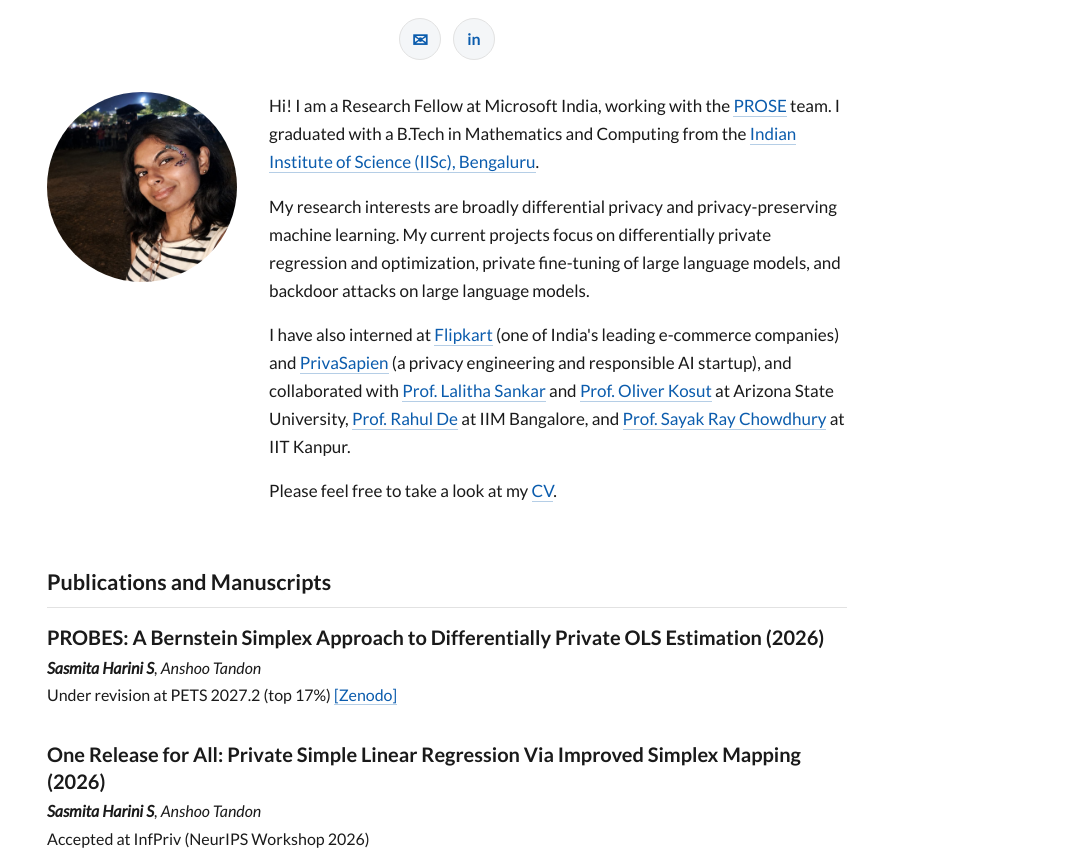
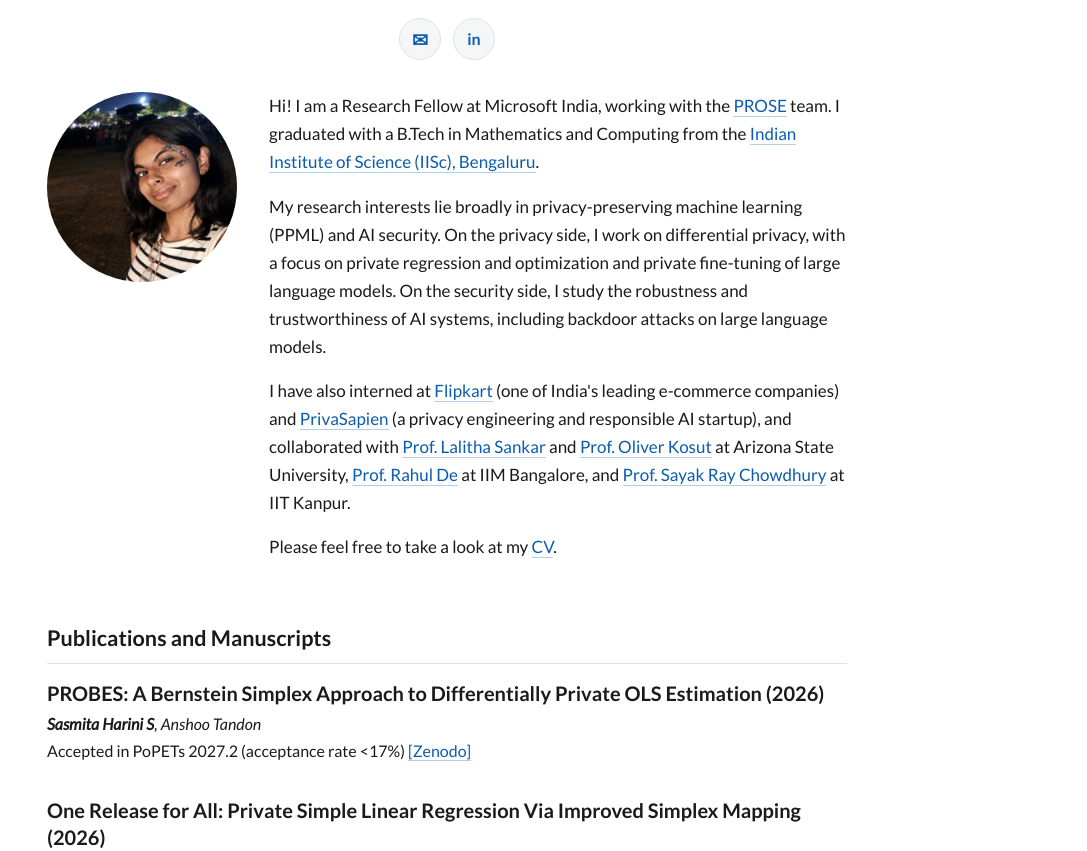
Before and after one commit to sasmitahs/sasmitahs.github.io, a plain HTML site: page index.html in a window 1280 px wide. Shown: the part 101-952 px from the top of the page, without its empty margins (193-1280 px from the left). Drawn offline with Linux system fonts and the light colour scheme.

Commit message:
Update research interests, PoPETs acceptance, and arXiv link
Co-authored-by: Copilot <223556219+Copilot@users.noreply.github.com>

```diff
--- a/index.html
+++ b/index.html
@@ -54,9 +54,10 @@
         </p>
 
         <p>
-          My research interests are broadly differential privacy and privacy-preserving machine learning. My current
-          projects focus on differentially private regression and optimization, private fine-tuning of large language
-          models, and backdoor attacks on large language models.
+          My research interests lie broadly in privacy-preserving machine learning (PPML) and AI security. On the
+          privacy side, I work on differential privacy, with a focus on private regression and optimization and
+          private fine-tuning of large language models. On the security side, I study the robustness and
+          trustworthiness of AI systems, including backdoor attacks on large language models.
         </p>
 
         <p>
@@ -82,7 +83,7 @@
           <span class="publication-year">(2026)</span>
         </h3>
         <p class="publication-authors"><strong>Sasmita Harini S</strong>, Anshoo Tandon</p>
-        <p class="venue">Under revision at PETS 2027.2 (top 17%)
+        <p class="venue">Accepted in PoPETs 2027.2 (acceptance rate &lt;17%)
           <a href="https://zenodo.org/records/22158135">[Zenodo]</a>
         </p>
       </article>
@@ -92,7 +93,9 @@
           <span class="publication-year">(2026)</span>
         </h3>
         <p class="publication-authors"><strong>Sasmita Harini S</strong>, Anshoo Tandon</p>
-        <p class="venue">Accepted at InfPriv (NeurIPS Workshop 2026)</p>
+        <p class="venue">Accepted at InfPriv (NeurIPS Workshop 2026)
+          <a href="https://arxiv.org/abs/2611.31295">[arXiv]</a>
+        </p>
       </article>
 
       <article class="entry">
```
